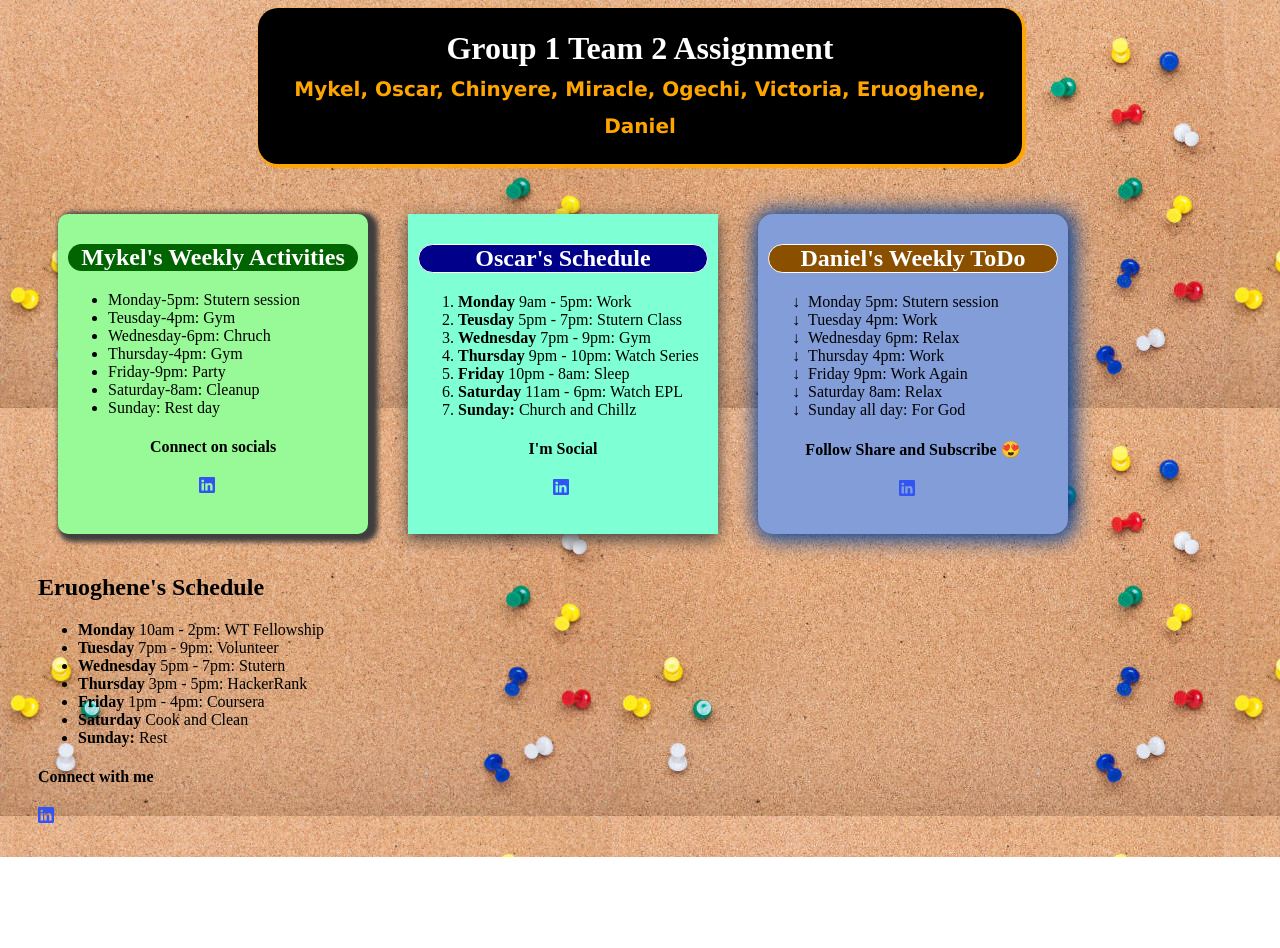
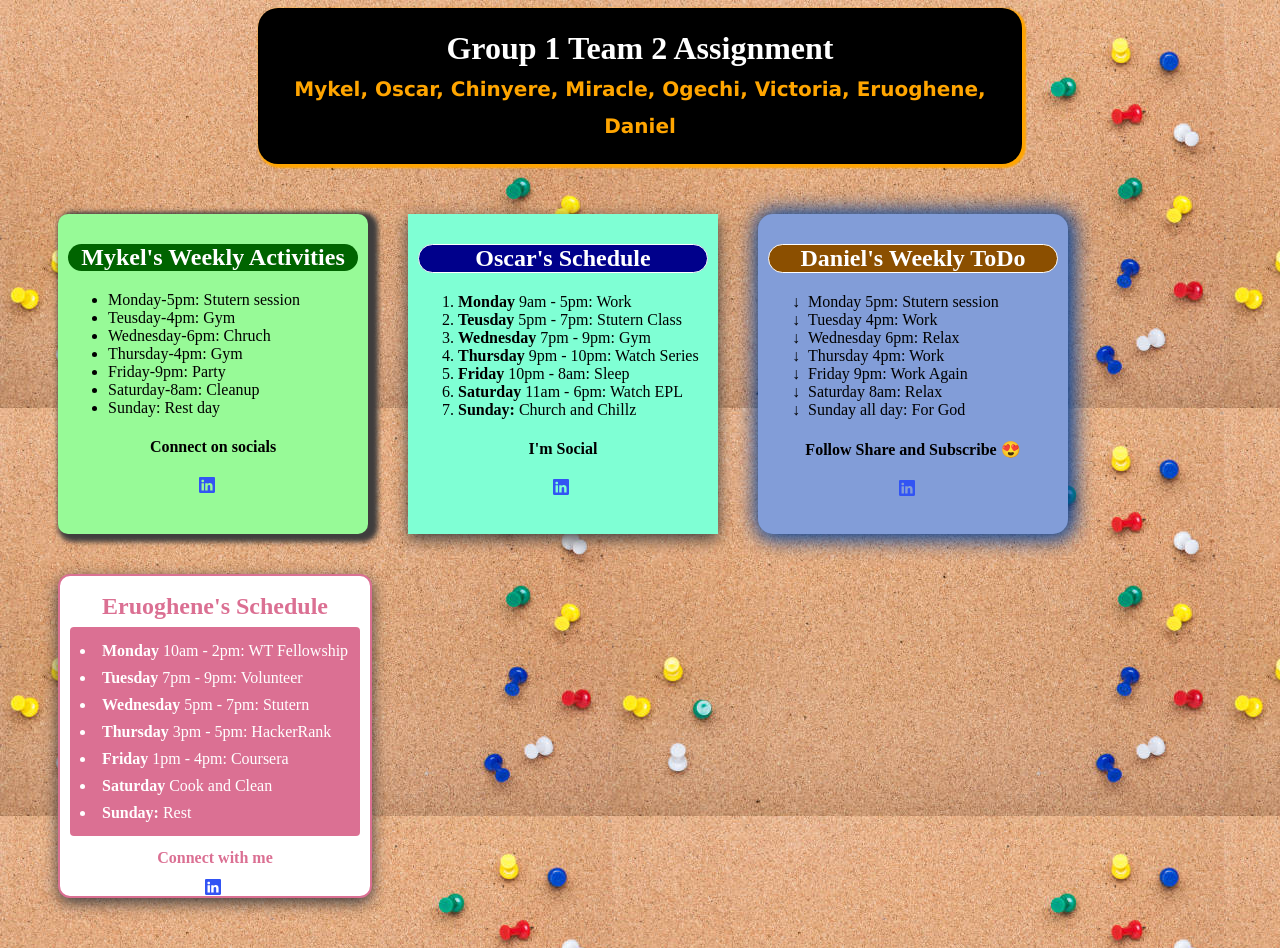
Before and after one commit to mbamamykel77/stutern-group-task, a plain HTML site: page index.html in a window 1280 px wide. Shown: the top 948 px of the page. Before the commit the page ends 857 px from the top, so only its background shows below. Drawn offline with Linux system fonts and the light colour scheme.

Commit message:
add assignment css

```diff
--- a/style.css
+++ b/style.css
@@ -106,3 +106,40 @@ body {
   text-align: center;
 
 }
+
+
+/* Eru's CSS */
+.eru-section {
+  list-style-position: inside;
+  background-color: palevioletred;
+  color: white;
+  border-radius: 4px;
+  padding: 10px;
+  line-height: 27px;
+}
+
+
+.eru-container {
+  background-color: white;
+  border: 2px solid palevioletred;
+  border-radius: 12px;
+  color: palevioletred;
+  height: 300px;
+  width: 290px;
+  margin: 20px;
+  padding: 10px;
+  box-shadow: rgba(63, 61, 61, 60) 0px 5px 15px;
+  line-height: 1px;
+
+}
+
+.eru-container > h2 {
+  text-align: center;
+
+}
+
+.socials {
+  text-align: center;
+  line-height: none;
+
+}
```
